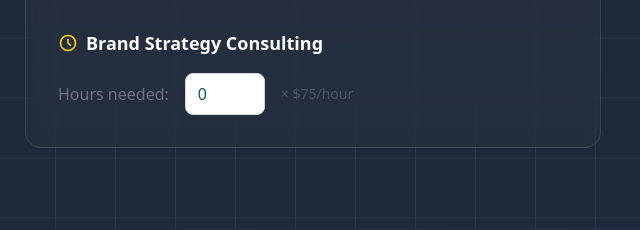
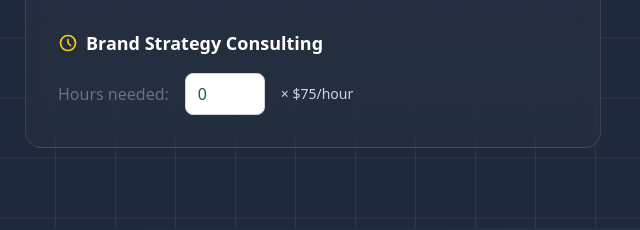
Before and after one commit to Elevarecreative/elevarecreativeagency.com, a plain HTML site: page index.html in a window 1280 px wide. Shown: the part 3928-4158 px from the top of the page, 15-655 px from the left. Drawn offline with nearby package versions, Linux system fonts and the light colour scheme.

Commit message:
Update index.html

```diff
--- a/index.html
+++ b/index.html
@@ -557,7 +557,7 @@
               <div class="flex items-center space-x-4">
                 <label class="text-gray-500">Hours needed:</label>
                 <input type="number" id="consulting-hours" min="0" max="50" value="0" class="w-20 px-3 py-2 bg-white border border-gray-300 rounded-lg focus:border-teal-400 focus:outline-none text-teal-800" onchange="updateCalculator()">
-                <span class="text-gray-600 text-sm">× $75/hour</span>
+                <span class="text-gray-300 text-sm">× $75/hour</span>
               </div>
             </div>
           </div>
```
